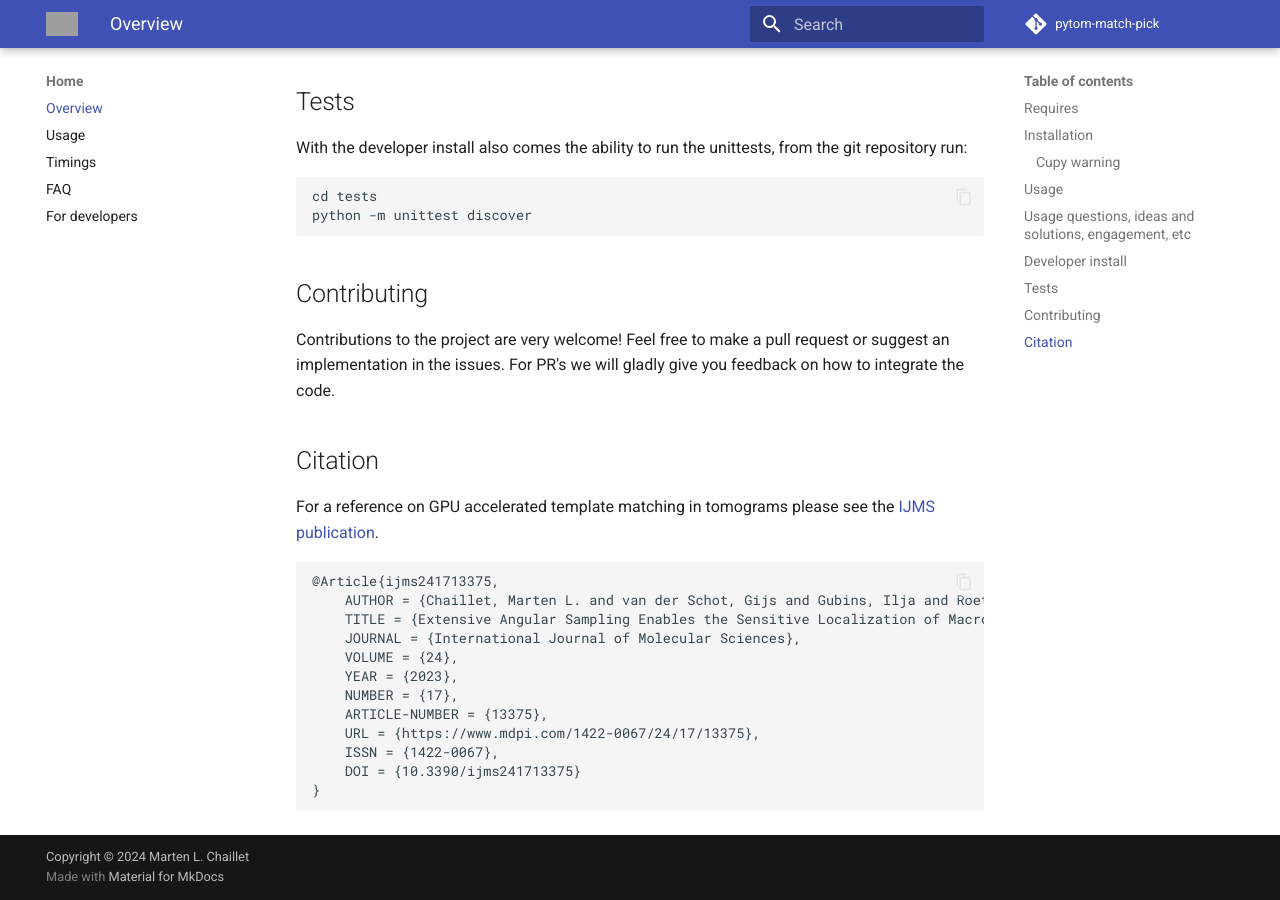
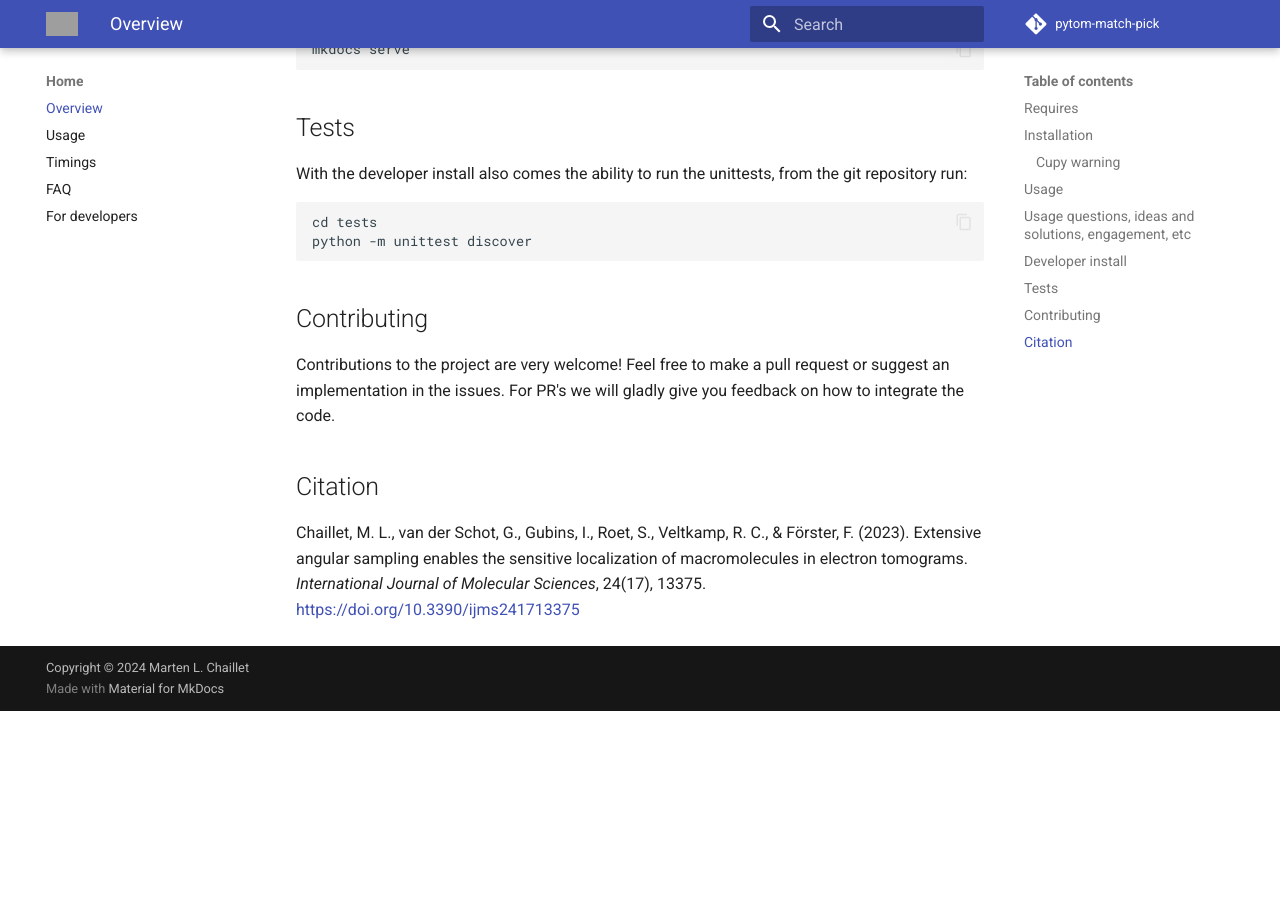
Before and after one commit to SBC-Utrecht/pytom-match-pick, an MkDocs documentation site: the page built from docs/index.md, in a window 1280 px wide and 900 px high, scrolled down 3346 px. Built offline with MkDocs 1.6.1 and Material for MkDocs 9.7.7, drawn with Linux system fonts in a browser that asks for light colours; comment, search, counter and statistics services are not loaded; after the commit the page ends 4057 px from its top, so only the background shows below that; some of the changed text lies outside the part shown; grey boxes are pictures that could not be loaded.

Commit message:
update citation and statement about authors

````diff
--- a/README.md
+++ b/README.md
@@ -2,10 +2,11 @@
 [![DOI](https://zenodo.org/badge/DOI/10.5281/zenodo.10728422.svg)](https://doi.org/10.5281/zenodo.10728422)
 
 
-# pytom-match-pick: GPU template matching for cryo-ET
+# pytom-match-pick
 
-GPU template matching, originally developed in [PyTom](https://github.com/SBC-Utrecht/PyTom), as a standalone python package that is run from the command
-line.
+GPU-accelerated template matching for cryo-electron tomography, originally developed in [PyTom](https://github.com/SBC-Utrecht/PyTom), as a standalone Python package that is run from the command line.
+
+This software is developed by Marten L. Chaillet ([@McHaillet](https://github.com/McHaillet)) and Sander Roet ([@sroet](https://github.com/sroet)) in the group of Friedrich Förster at Utrecht University.
 
 ![cover_image](docs/images/tomo200528_100_illustration.png)
 
@@ -141,23 +142,7 @@
 
 ## Citation
 
-For a reference on GPU accelerated template matching in tomograms please see the [IJMS publication](https://www.mdpi.com/1422-0067/24/17/13375).
-
-
-```
-@Article{ijms241713375,
-    AUTHOR = {Chaillet, Marten L. and van der Schot, Gijs and Gubins, Ilja and Roet, Sander and Veltkamp, Remco C. and Förster, Friedrich},
-    TITLE = {Extensive Angular Sampling Enables the Sensitive Localization of Macromolecules in Electron Tomograms},
-    JOURNAL = {International Journal of Molecular Sciences},
-    VOLUME = {24},
-    YEAR = {2023},
-    NUMBER = {17},
-    ARTICLE-NUMBER = {13375},
-    URL = {https://www.mdpi.com/1422-0067/24/17/13375},
-    ISSN = {1422-0067},
-    DOI = {10.3390/ijms241713375}
-}
-```
+Chaillet, M. L., van der Schot, G., Gubins, I., Roet, S., Veltkamp, R. C., & Förster, F. (2023). Extensive angular sampling enables the sensitive localization of macromolecules in electron tomograms. _International Journal of Molecular Sciences_, 24(17), 13375. <https://doi.org/10.3390/ijms241713375>
 
 <!--
 This ends the block for the website
--- a/docs/index.md
+++ b/docs/index.md
@@ -1,8 +1,8 @@
-# pytom-match-pick: GPU template matching for cryo-ET
+# pytom-match-pick
 
-GPU template matching, originally developed in [PyTom](https://github.
-com/SBC-Utrecht/PyTom), as a standalone python package that is run from the command
-line.
+GPU-accelerated template matching for cryo-electron tomography, originally developed in [PyTom](https://github.com/SBC-Utrecht/PyTom), as a standalone Python package that is run from the command line.
+
+This software is developed by Marten L. Chaillet ([@McHaillet](https://github.com/McHaillet)) and Sander Roet ([@sroet](https://github.com/sroet)) in the group of Friedrich Förster at Utrecht University.
 
 ![cover_image](images/tomo200528_100_illustration.png)
 
````
